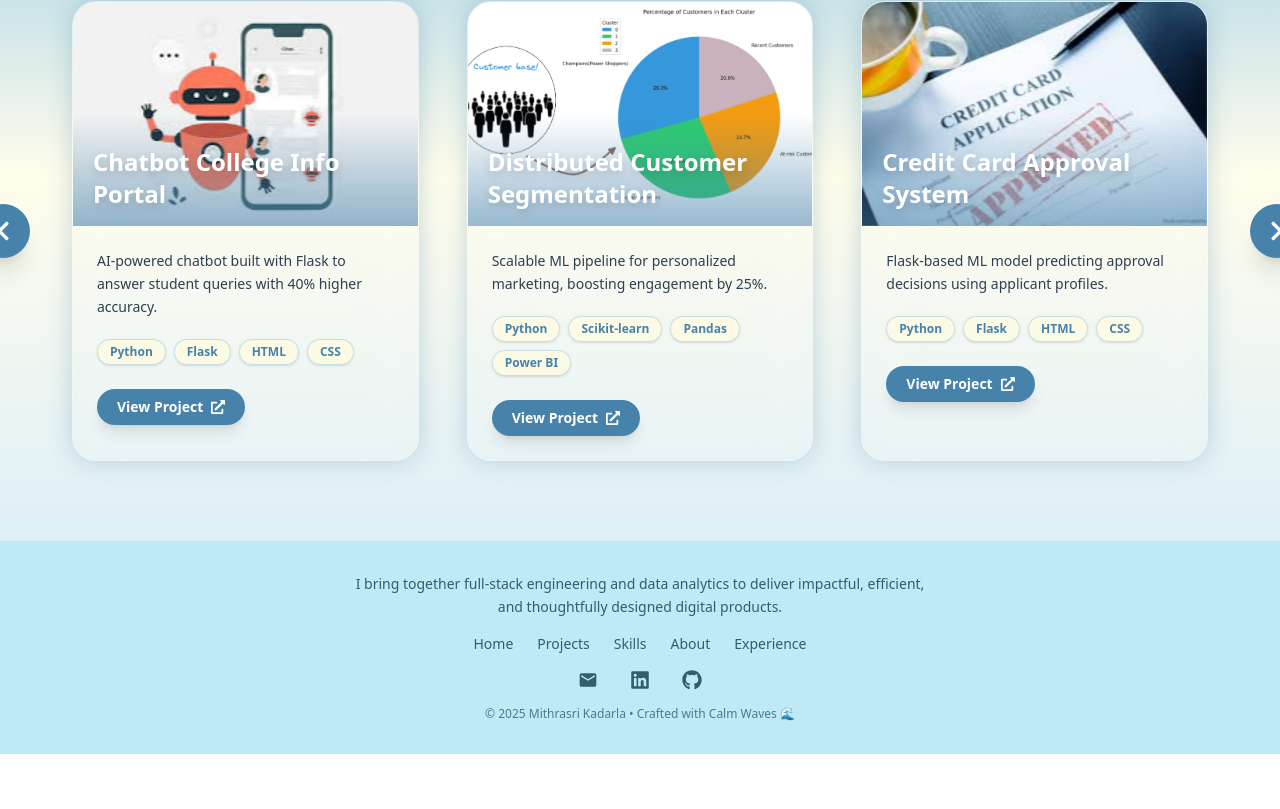
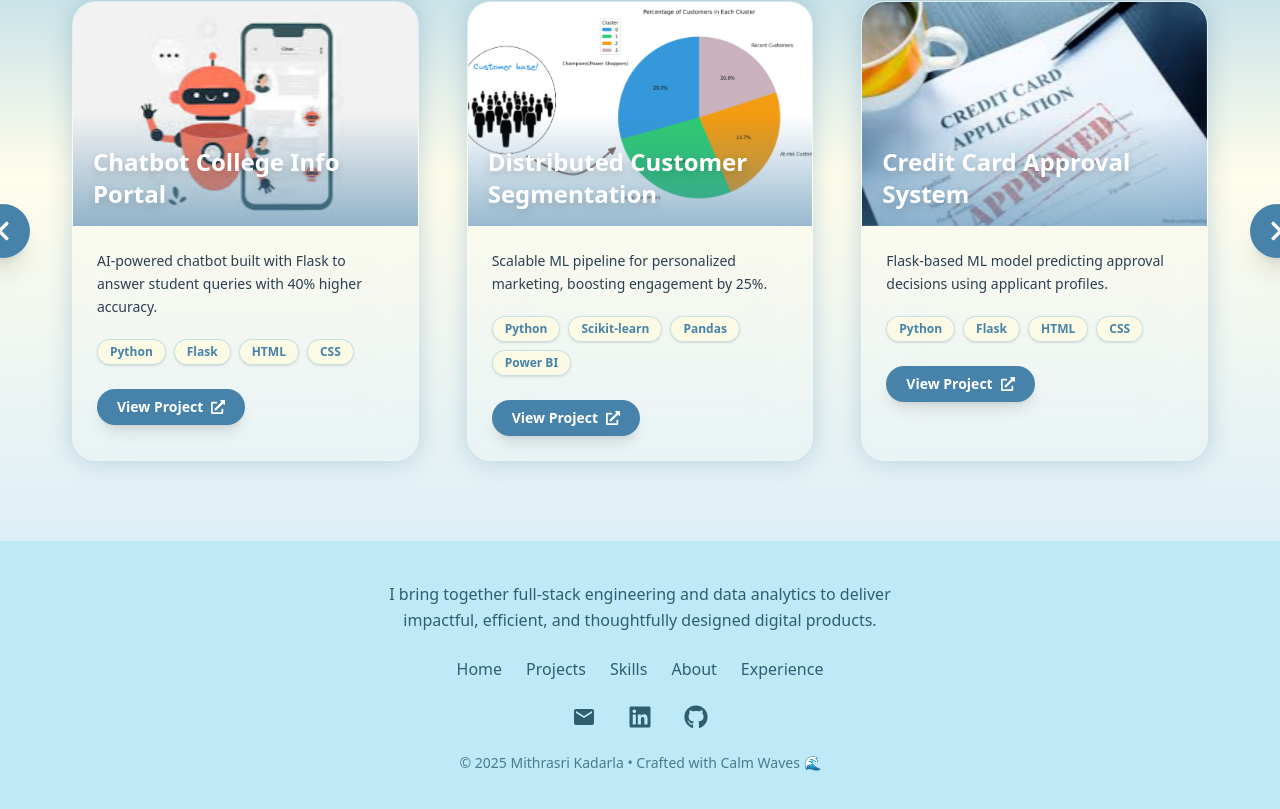
Before and after one commit to Mithrasri-Kadarla/Mithras-Portfolio, a Next.js app: page / in a window 1280 px wide. Shown: the part 2693-3502 px from the top of the page. Before the commit the page ends 3447 px from the top, so only its background shows below. Built offline with nearby package versions, Linux system fonts and the light colour scheme.

Commit message:
footer responsive

```diff
--- a/src/components/footer.tsx
+++ b/src/components/footer.tsx
@@ -5,51 +5,52 @@ import { MdEmail } from "react-icons/md";
 
 export default function Footer() {
     return (
-        <footer className="w-full bg-[#BEE9F7] text-center py-8">
+        <footer className="w-full bg-[#BEE9F7] text-center py-10 px-4 sm:px-6">
 
-            {/* About Me - Small & Clean */}
-            <p className="max-w-xl mx-auto text-[#2F5F6D] text-sm leading-relaxed mb-4">
+            {/* About Text */}
+            <p className="max-w-xl mx-auto text-[#2F5F6D] text-sm sm:text-base leading-relaxed mb-6">
                 I bring together full-stack engineering and data analytics to deliver impactful,
                 efficient, and thoughtfully designed digital products.
             </p>
 
-
-            {/* Links */}
-            <ul className="flex justify-center gap-6 text-[#2F5F6D] text-sm font-medium mb-4">
-                <li>
-                    <a href="#home" className="hover:text-[#1B4B5A] transition">Home</a>
-                </li>
-                <li>
-                    <a href="#projects" className="hover:text-[#1B4B5A] transition">Projects</a>
-                </li>
-                <li>
-                    <a href="#skills" className="hover:text-[#1B4B5A] transition">Skills</a>
-                </li>
-                <li>
-                    <a href="#about" className="hover:text-[#1B4B5A] transition">About</a>
-                </li>
-                <li>
-                    <a href="#experience" className="hover:text-[#1B4B5A] transition">Experience</a>
-                </li>
-
+            {/* Navigation Links */}
+            <ul className="
+                flex flex-wrap justify-center
+                gap-4 sm:gap-6
+                text-[#2F5F6D] text-sm sm:text-base font-medium
+                mb-6
+            ">
+                <li><a href="#home" className="hover:text-[#1B4B5A] transition">Home</a></li>
+                <li><a href="#projects" className="hover:text-[#1B4B5A] transition">Projects</a></li>
+                <li><a href="#skills" className="hover:text-[#1B4B5A] transition">Skills</a></li>
+                <li><a href="#Aboutme" className="hover:text-[#1B4B5A] transition">About</a></li>
+                <li><a href="#experience" className="hover:text-[#1B4B5A] transition">Experience</a></li>
             </ul>
 
-
-            {/* Icons */}
-            <div className="flex justify-center gap-8 text-xl text-[#2F5F6D] mb-4">
+            {/* Social Icons */}
+            <div className="
+                flex justify-center
+                gap-6 sm:gap-8
+                text-xl sm:text-2xl
+                text-[#2F5F6D] mb-6
+            ">
                 <a href="mailto:mithrasrikadarla@gmail.com" className="hover:text-[#1B4B5A] transition">
                     <MdEmail />
                 </a>
-                <a href="https://www.linkedin.com/in/mithrasri-kadarla-33026a227/" className="hover:text-[#1B4B5A] transition" target="_blank">
+                <a href="https://www.linkedin.com/in/mithrasri-kadarla-33026a227/"
+                   target="_blank"
+                   className="hover:text-[#1B4B5A] transition">
                     <FaLinkedin />
                 </a>
-                <a href="https://github.com/Mithrasri-Kadarla" className="hover:text-[#1B4B5A] transition" target="_blank">
+                <a href="https://github.com/Mithrasri-Kadarla"
+                   target="_blank"
+                   className="hover:text-[#1B4B5A] transition">
                     <FaGithub />
                 </a>
             </div>
 
-            {/* Bottom */}
-            <p className="text-xs text-[#4A7C89]">
+            {/* Bottom Text */}
+            <p className="text-xs sm:text-sm text-[#4A7C89]">
                 © {new Date().getFullYear()} Mithrasri Kadarla • Crafted with Calm Waves 🌊
             </p>
         </footer>
```
